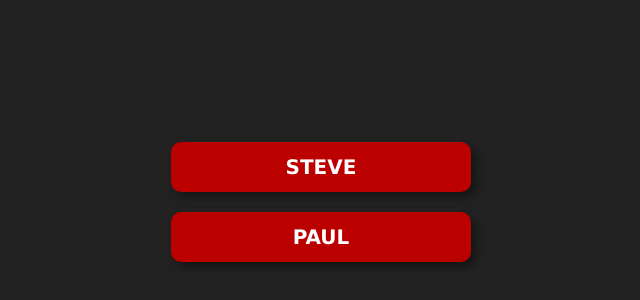
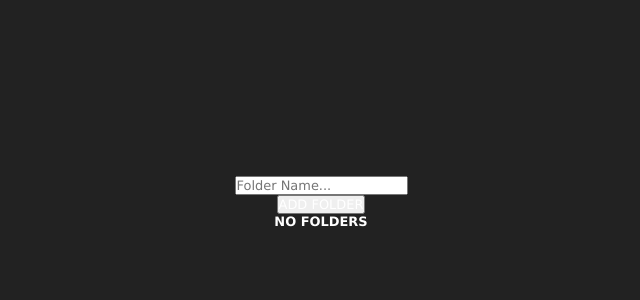
Before and after one commit to aiacuone/Note-Taker, a React (Create React App) app: page / in a window 1280 px wide. Shown: the part 198-498 px from the top of the page, without its empty margins (319-959 px from the left). Built offline with nearby package versions, Linux system fonts and the light colour scheme.

Commit message:
adding folders system complete

```diff
--- a/package.json
+++ b/package.json
@@ -6,6 +6,7 @@
     "@testing-library/jest-dom": "^5.11.9",
     "@testing-library/react": "^11.2.5",
     "@testing-library/user-event": "^12.8.3",
+    "lodash": "^4.17.21",
     "react": "^17.0.1",
     "react-dom": "^17.0.1",
     "react-scripts": "4.0.3",
--- a/src/components/App.js
+++ b/src/components/App.js
@@ -1,26 +1,34 @@
-import React, { useEffect, useState } from 'react'
-import folders from '../variables/folders'
+import React, { useEffect, useState, useRef } from 'react'
+// import folders from '../variables/folders'
 import CurrentFolder from './CurrentFolder'
 
 function App() {
+	////////////////   STATE & VARIABLES   /////////////////
+	let [directory, setDirectory] = useState([])
+	let [folders, setFolders] = useState({})
+	// let [currentFolder, setCurrentFolder] = useState()
+	// let [homeFoldersArr,setHomeFoldersArr]=useState([])
 
-	let [directory, setDirectory] = useState([])
+	let state = { directory, folders }
+	let setState = { setDirectory, setFolders }
 
-	let state = { directory }
-	let setState = {setDirectory}
+	let home_add_folder_input = useRef()
 
+	///////////CREATES THE ACTUAL DIRECTORY THROUGH THE FOLDERS OBJECT//////////
 	let directoryChain = []
-
 	directory.map((folder, index) => {
 		index == 0
 			? directoryChain.push(folder)
 			: directoryChain.push('folders', folder)
 	})
 
-	let currentFolder = directoryChain.reduce((a, b) => {
+	////////// LOCATES THE CURRENT FOLDER USING THE DIRECTORY CHAIN /////////////
+	// let currentFolder = directoryChain.reduce((a, b) => {
+	let currentFolder=directoryChain.reduce((a, b) => {
 		return a[b]
 	}, folders)
 
+	//////// CONSTRUCTOR METHOD TO CREATE NEW FOLDER ////////////
 	function Folder({ name, dateCreated }) {
 		this.name = name
 		this.dateCreated = dateCreated
@@ -29,34 +37,70 @@ function App() {
 		this.background = ''
 		this.folders = {}
 		this.notes = {}
-		this.folderColor=''
+		this.folderColor = ''
 	}
 
-	let homeFolders = Object.keys(folders).map((item) => {
-		return (
-			<div onClick={() => {
-				let newArr = [ item ]
-				setDirectory(newArr)
-			} }class="home_folder">
-				<h3 class="home_folder_title">{folders[item].name.toUpperCase()}</h3>
+	/////////////CREATES ELEMENTS FOR HOME FOLDERS/////////////
+	let homeFolders
+	if (Object.keys(folders).length > 0) {
+		homeFolders = Object.keys(folders).map((item) => {
+			return (
+				<div
+					onClick={() => {
+						let newArr = [item]
+						// home_add_folder_input.current.value=''
+						setDirectory(newArr)
+
+					}}
+					class="home_folder">
+					<h3 class="home_folder_title">{folders[item].name.toUpperCase()}</h3>
+				</div>
+			)
+		})
+	} else {
+		homeFolders = (
+			<div>
+				<h3>NO FOLDERS</h3>
 			</div>
 		)
-	})
-	// console.log(currentFolder)
+	}
+
+	////////////INPUT ELEMENTS TO CREATE FOLDERS///////////////
+	let addFolderInput = (
+		<>
+			<input
+				ref={home_add_folder_input}
+				class="home_add_folder"
+				type="text"
+				placeholder="Folder Name..."></input>
+			<button
+				onClick={() => {
+					let newObj = { ...folders }
+					newObj[home_add_folder_input.current.value] = new Folder({
+						name: home_add_folder_input.current.value,
+						dateCreated: Date.now(),
+					})
+					setFolders(newObj)
+				}}>
+				ADD FOLDER
+			</button>
+		</>
+	)
+
+	///////////////////// VARIABLES /////////////////
+	let vars = { directoryChain,currentFolder }
+
 	return (
 		<div className="app">
+			{directory.length == 0 && addFolderInput}
 			{directory.length == 0 && homeFolders}
-			{directory.length > 0 && (
+
+			{directory.length > 0 && currentFolder&&(
 				<CurrentFolder
-					name={currentFolder.name}
-					dateCreated={currentFolder.dateCreated}
-					lastSelected={currentFolder.lastSelected}
-					timesSelected={currentFolder.timesSelected}
-					background={currentFolder.background}
-					folders={currentFolder.folders}
-					notes={currentFolder.notes}
 					state={state}
 					setState={setState}
+					vars={vars}
+					Folder={ Folder}
 				/>
 			)}
 		</div>
--- a/src/components/CurrentFolder.js
+++ b/src/components/CurrentFolder.js
@@ -1,27 +1,23 @@
-import React from 'react'
+import React, { useRef,useState } from 'react'
 import '../styles/current_page.css'
+import _ from 'lodash';
 
 export default function CurrentFolder({
-	name,
-	dateCreated,
-	lastSelected,
-	timesSelected,
-	title,
-	folders,
-	notes,
-	images,
-	video,
-	background,
 	state,
 	setState,
+	vars,
+	Folder,
 }) {
-	let foldersSelect = Object.keys(folders).map((folder) => {
+    let [addFolderInputText, setAddFolderInputText]=useState()
+
+	let add_folder_input = useRef()
+
+	let foldersSelect = Object.keys(vars.currentFolder.folders).map((folder) => {
 		return (
 			<div
 				onClick={() => {
 					let arr = [...state.directory]
 					arr.push(folder)
-					// console.log(arr)
 					setState.setDirectory(arr)
 				}}
 				class="current_page_folder_menu_folder">
@@ -29,21 +25,30 @@ export default function CurrentFolder({
 			</div>
 		)
     })
+
 	let pageNotes
-	if (notes) {
-		pageNotes = Object.keys(notes).map((note) => {
-			// console.log(note)
+	if (vars.currentFolder.notes) {
+		pageNotes = Object.keys(vars.currentFolder.notes).map((note) => {
 			return (
 				<div class="curret_page_note">
-                    <h3 class='curret_page_note_title'>{notes[note].title}</h3>
-                    <p class='curret_page_note_text'>{ notes[note].text}</p>
+					<h3 class="curret_page_note_title">
+						{state.currentFolder.notes[note].title}
+					</h3>
+					<p class="curret_page_note_text">
+						{state.currentFolder.notes[note].text}
+					</p>
 				</div>
 			)
 		})
+	} else {
+		pageNotes = (
+			<div class="curret_page_note">
+				<h3 class="curret_page_note_text">NO NOTES</h3>
+			</div>
+		)
 	}
-	// console.log(notes)
-	return (
-		<div class="current_page">
+
+	let navigationBar = (
 		<div class="current_page_nav">
 			<h3
 				onClick={() => {
@@ -62,9 +67,42 @@ export default function CurrentFolder({
 				HOME
 			</h3>
 		</div>
-			<h3 class="current_page_title">{name.toUpperCase()}</h3>
+	)
+
+	let addFolderInput = (
+		<div class="current_page_add_folder_input_container">
+            <input
+                onChange={(e)=>setAddFolderInputText(e.target.value)}
+				ref={add_folder_input}
+				class="current_page_add_folder_input_field"
+                type="text"></input>
+
+			<button
+                onClick={() => {
+                    add_folder_input.current.value = null
+					let newFolders = { ...state.folders }
+                    let newObj = {}
+					newObj[addFolderInputText] = new Folder({
+						name: addFolderInputText,
+						dateCreated: Date.now(),
+                    })
+                    let newDirectoryChain=[...vars.directoryChain,'folders']
+                    _.set(newFolders,newDirectoryChain.join('.'),newObj)
+                    setState.setFolders(newFolders)
+				}}
+				class="current_page_add_folder_input_button">
+				ADD FOLDER
+			</button>
+		</div>
+    )
+
+	return (
+		<div class="current_page">
+			{navigationBar}
+			{addFolderInput}
+			<h3 class="current_page_title">{vars.currentFolder.name.toUpperCase()}</h3>
 			<div class="current_page_folders_container">{foldersSelect}</div>
-			<div class="current_page_notes_container">{notes && pageNotes}</div>
+			{pageNotes}
 		</div>
 	)
 }
--- a/src/index.js
+++ b/src/index.js
@@ -3,6 +3,7 @@ import ReactDOM from 'react-dom';
 import './styles/index.css';
 import App from './components/App';
 import reportWebVitals from './reportWebVitals';
+import _ from 'lodash';
 
 ReactDOM.render(
   <React.StrictMode>
--- a/src/styles/current_page.css
+++ b/src/styles/current_page.css
@@ -56,3 +56,11 @@
 	border-radius: 20px;
     filter: drop-shadow(5px 5px 5px rgb(20, 20, 20));
 }
+
+.home_add_folder{
+color: black;
+}
+
+.current_page_add_folder_input_field,.current_page_add_folder_input_button{
+    color: black;
+}
--- a/src/styles/index.css
+++ b/src/styles/index.css
@@ -23,7 +23,7 @@
 .home_folder{
 	width: 300px;
 	height: 50px;
-	background: rgb(187, 0, 0);
+	background: rgb(54, 54, 202);
 	display: flex;
 	justify-content: center;
 	align-items: center;
--- a/src/variables/folders.js
+++ b/src/variables/folders.js
@@ -4,6 +4,7 @@ let folders = {
 		name: 'steve',
 		timesSelected: '',
 		dateCreated: '',
+		notes:'',
 		background: '',
 		folders: {
 			general: {},
```
Also changed, not shown: 1 other file (tests, documents, lock files or other folders). Lines whose indentation alone changed are shown as unchanged.
